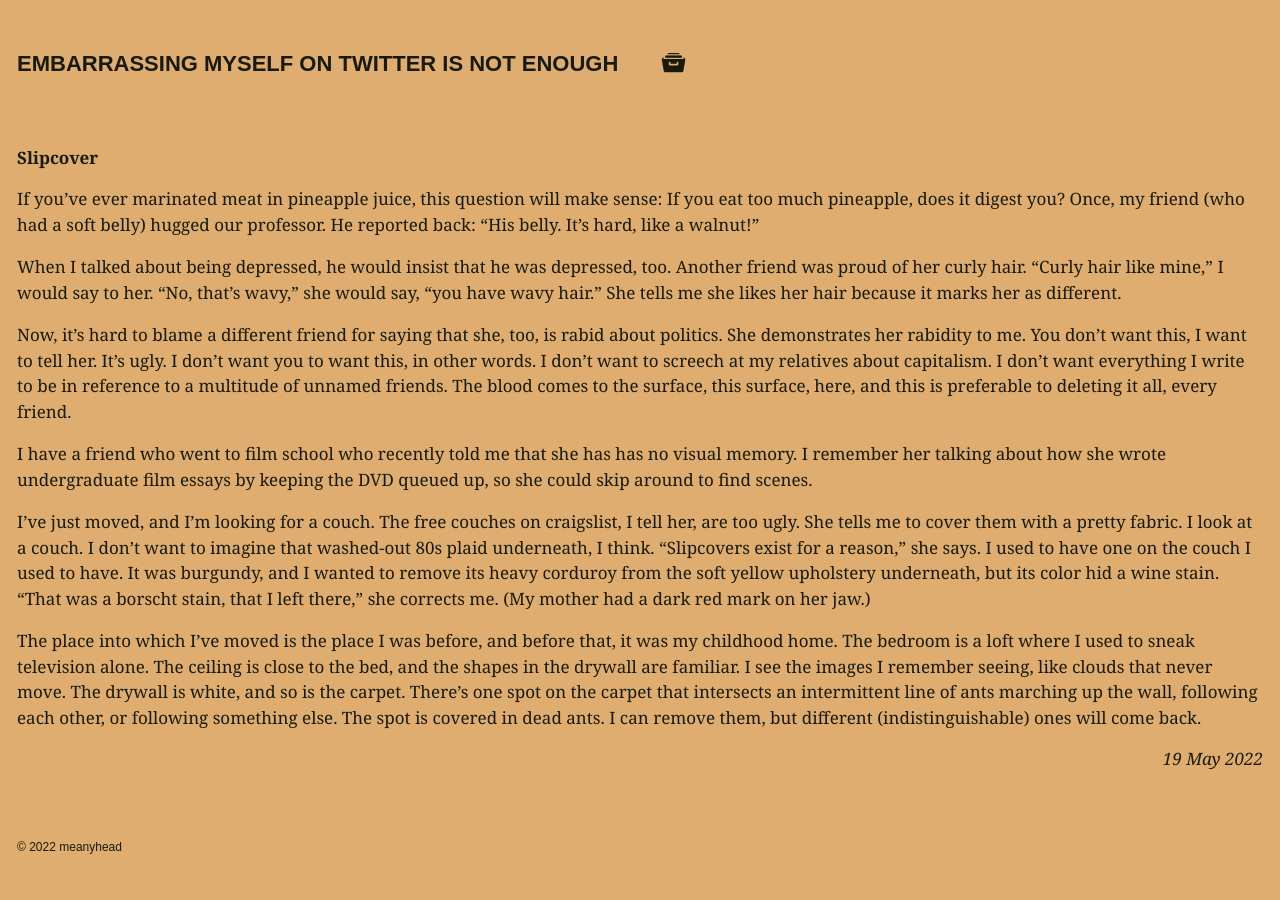
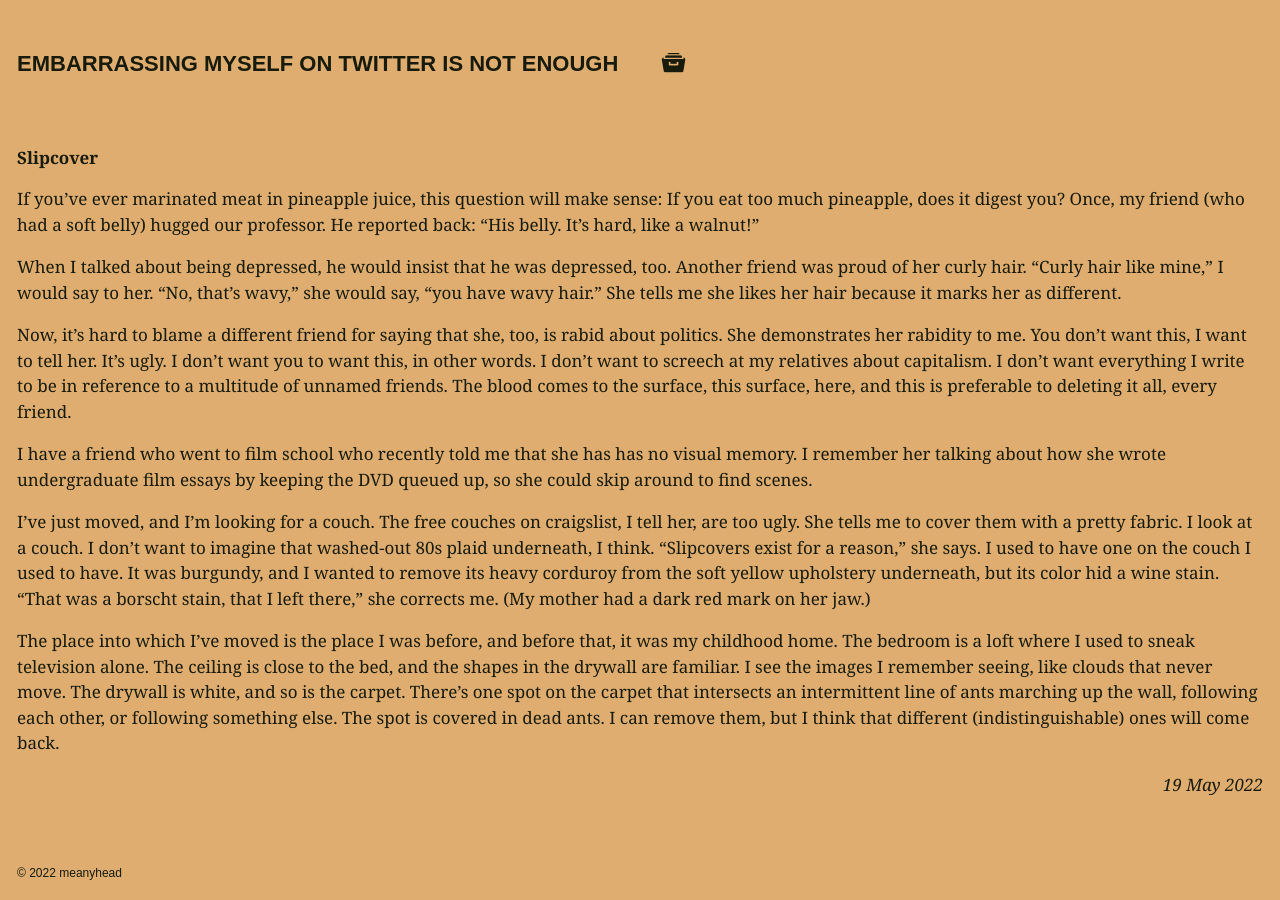
Before and after one commit to meanyhead/meanyhead.github.io, a Jekyll site: the page built from _posts/2022-5-19-slipcover.md, in a window 1280 px wide. Built offline with Jekyll 4.4.1, drawn with Linux system fonts in a browser that asks for light colours; comment, search, counter and statistics services are not loaded.

Commit message:
auto Fri 05/20/2022  05:24 PM

```diff
--- a/_posts/2022-5-19-slipcover.md
+++ b/_posts/2022-5-19-slipcover.md
@@ -13,4 +13,4 @@ I have a friend who went to film school who recently told me that she has has no
 
 I've just moved, and I'm looking for a couch. The free couches on craigslist, I tell her, are too ugly. She tells me to cover them with a pretty fabric. I look at a couch. I don't want to imagine that washed-out 80s plaid underneath, I think. "Slipcovers exist for a reason," she says. I used to have one on the couch I used to have. It was burgundy, and I wanted to remove its heavy corduroy from the soft yellow upholstery underneath, but its color hid a wine stain. "That was a borscht stain, that I left there," she corrects me. (My mother had a dark red mark on her jaw.)
 
-The place into which I've moved is the place I was before, and before that, it was my childhood home. The bedroom is a loft where I used to sneak television alone. The ceiling is close to the bed, and the shapes in the drywall are familiar. I see the images I remember seeing, like clouds that never move. The drywall is white, and so is the carpet. There's one spot on the carpet that intersects an intermittent line of ants marching up the wall, following each other, or following something else. The spot is covered in dead ants. I can remove them, but different (indistinguishable) ones will come back.
+The place into which I've moved is the place I was before, and before that, it was my childhood home. The bedroom is a loft where I used to sneak television alone. The ceiling is close to the bed, and the shapes in the drywall are familiar. I see the images I remember seeing, like clouds that never move. The drywall is white, and so is the carpet. There's one spot on the carpet that intersects an intermittent line of ants marching up the wall, following each other, or following something else. The spot is covered in dead ants. I can remove them, but I think that different (indistinguishable) ones will come back.
--- a/publish_time.txt
+++ b/publish_time.txt
@@ -1 +1 @@
-05:01 PM
+05:21 PM
```
